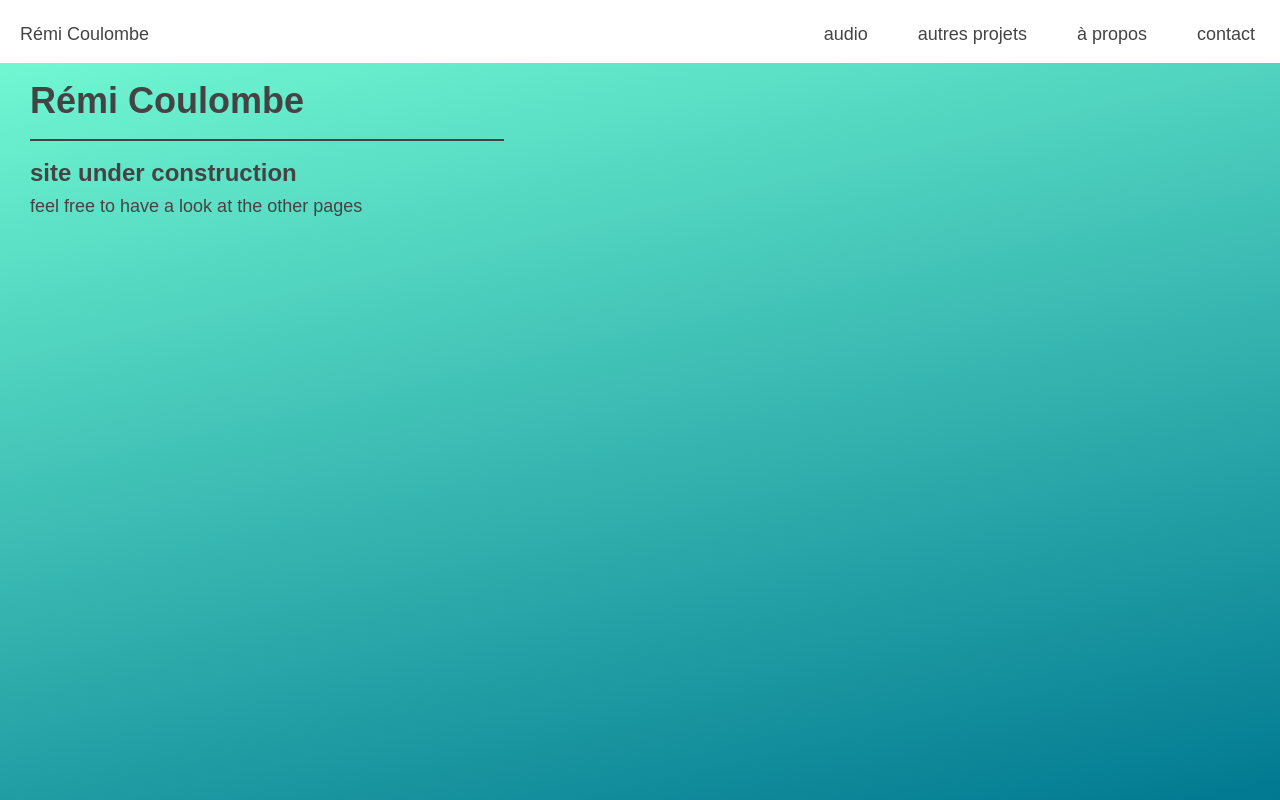
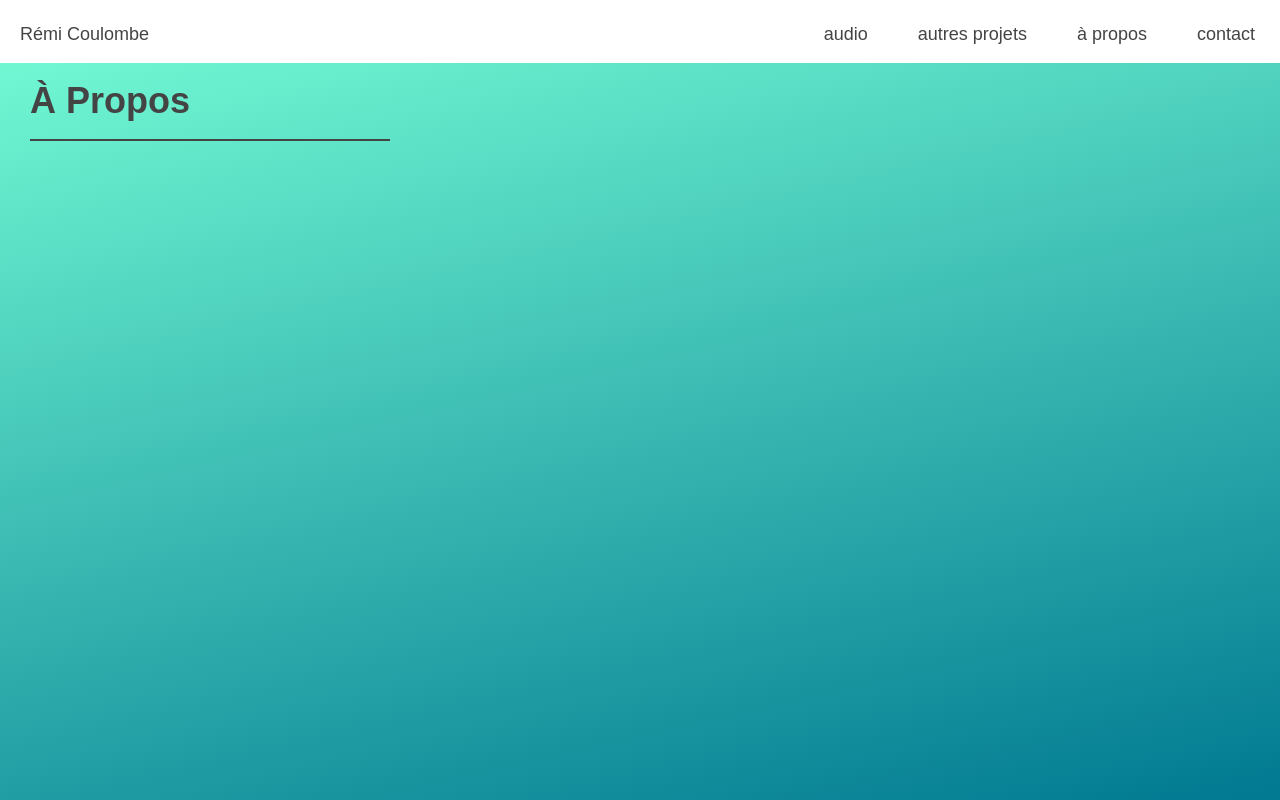
Before and after one commit to CoulombeRemi/portfolio, a PHP site: page /propos/index.php in a window 1280 px wide. Run offline with PHP 8.4, Linux system fonts and the light colour scheme; some libraries are stand-ins or nearby versions; some web fonts are replaced.

Commit message:
creation page a propos

```diff
--- a/assets/style/style.css
+++ b/assets/style/style.css
@@ -92,7 +92,7 @@ html {
 body {
 	/* font-family: 'Lato', sans-serif; */
 
-	font-family: 'fontoteka', Arial, sans-serif;
+	font-family: 'FuturaLT', Arial, sans-serif;
 	font-weight:normal;
 	font-style:normal;
 
--- a/blocks/header.php
+++ b/blocks/header.php
@@ -1,10 +1,10 @@
 <header>
 <div  class="container">
-        <a href="#" class="logo">Rémi Coulombe</a>
+        <a href="/" class="logo">Rémi Coulombe</a>
         <ul class="menu">
             <li><a href="/musique">audio</a></li>
             <li><a href="#">autres projets</a></li>
-            <li><a href="#">à propos</a></li>
+            <li><a href="/propos">à propos</a></li>
             <li><a href="/contact">contact</a></li>
         </ul>
 
--- a/musique/index.php
+++ b/musique/index.php
@@ -4,7 +4,7 @@ if(file_exists("../settings.php")){include("../settings.php");}
 
 <html xmlns="http://www.w3.org/1999/xhtml">
 <head>
-    <title>Musique</title>
+    <title>Audio</title>
     <?php include("../blocks/head.php") ?>
 </head>
 <body class="contact">
--- /dev/null
+++ b/propos/index.php
@@ -0,0 +1,20 @@
+<?php
+if(file_exists("../settings.php")){include("../settings.php");}
+?>
+
+<html xmlns="http://www.w3.org/1999/xhtml">
+<head>
+    <title>Propos</title>
+
+    <?php include("../blocks/head.php") ?>
+</head>
+<body class="propos">
+    <?php include("../blocks/header.php") ?>
+    <main>
+        <div class="container">
+            <h1>À Propos</h1>
+        </div>
+    </main>
+    <?php include("../blocks/footer.php") ?>
+</body>
+</html>
```
